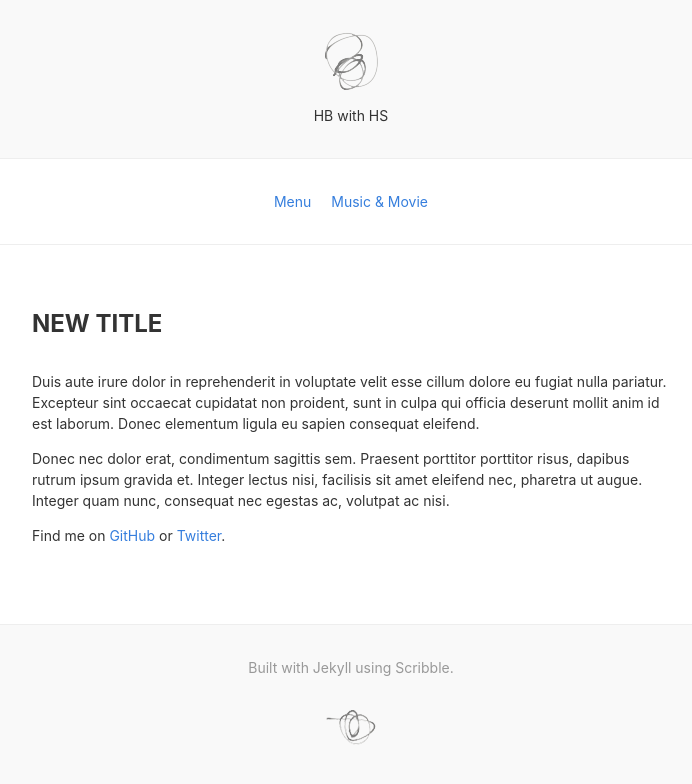
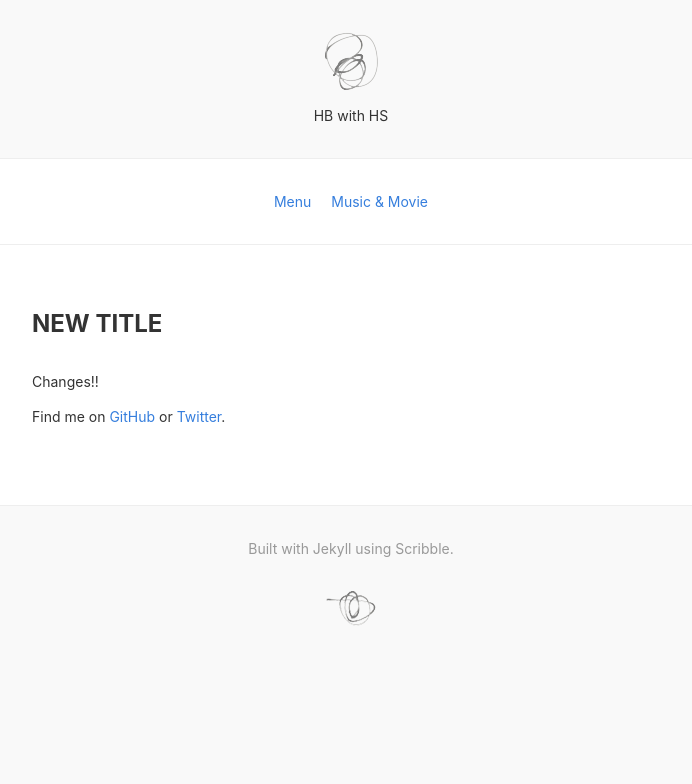
Before and after one commit to HBwithHS/HBwithHS.github.io, a Jekyll site: the page built from about.md, in a window 1280 px wide. Shown: the top 784 px of the page, without its empty margins (289-981 px from the left). Built offline with Jekyll 4.4.1, drawn with Linux system fonts in a browser that asks for light colours; nearby versions of some CDN libraries.

Commit message:
some changes

```diff
--- a/about.md
+++ b/about.md
@@ -2,8 +2,6 @@
 title: New Title
 ---
 
-Duis aute irure dolor in reprehenderit in voluptate velit esse cillum dolore eu fugiat nulla pariatur. Excepteur sint occaecat cupidatat non proident, sunt in culpa qui officia deserunt mollit anim id est laborum. Donec elementum ligula eu sapien consequat eleifend.
-
-Donec nec dolor erat, condimentum sagittis sem. Praesent porttitor porttitor risus, dapibus rutrum ipsum gravida et. Integer lectus nisi, facilisis sit amet eleifend nec, pharetra ut augue. Integer quam nunc, consequat nec egestas ac, volutpat ac nisi.
+Changes!!
 
 Find me on [GitHub](https://github.com/muan) or [Twitter](https://twitter.com/muanchiou).
```
